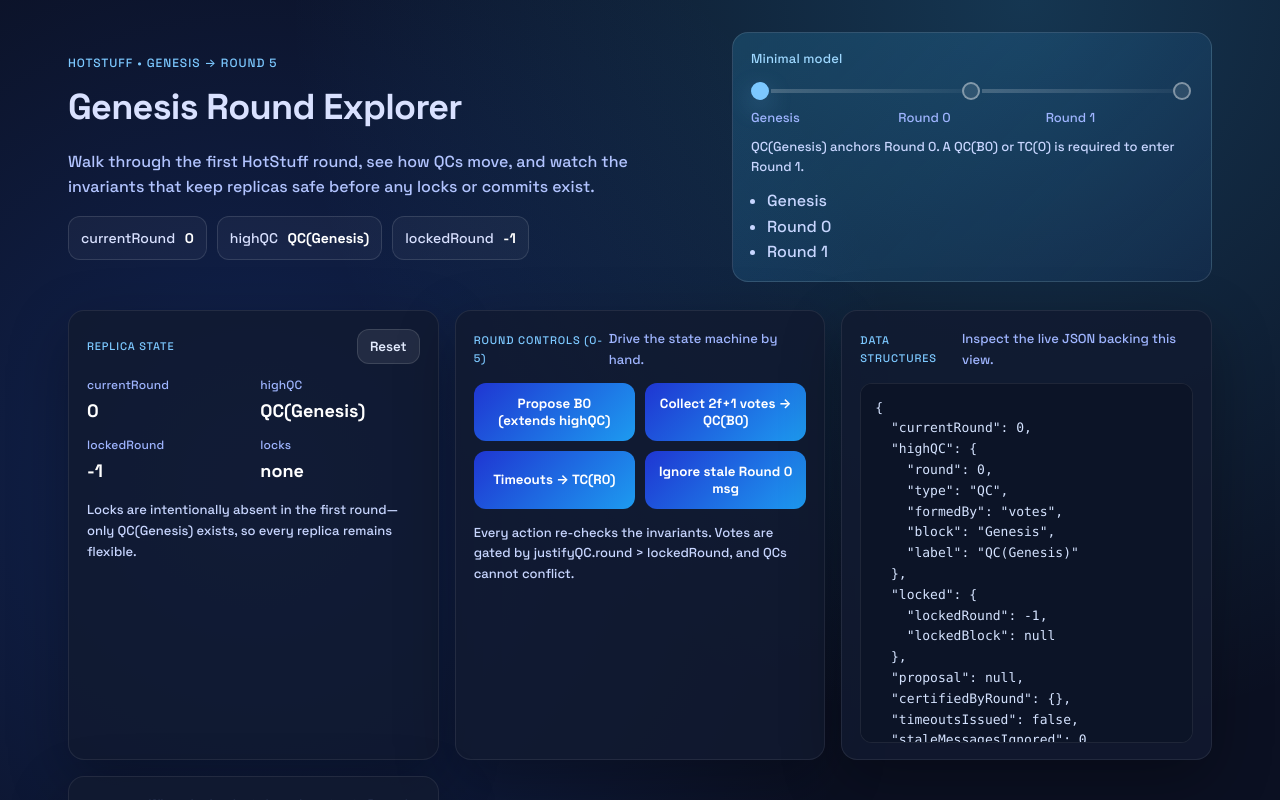
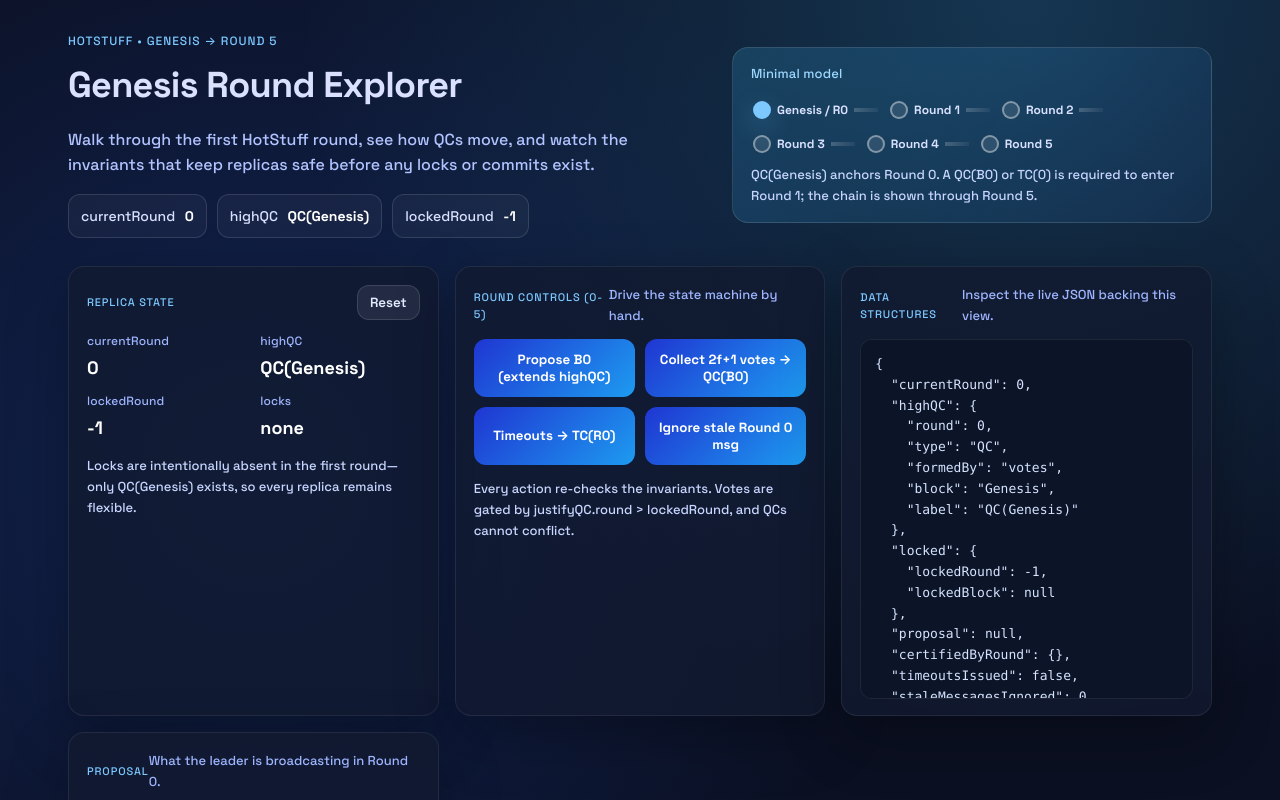
Before and after one commit to Nepalichhoro/big-hustler-crypto-hub, a React (Vite) app in the folder hotst/ui/: page / in a window 1280 px wide. Shown: the top 800 px of the page. Built offline with nearby package versions, Linux system fonts and the light colour scheme.

Commit message:
Replaced minimalistic 3 rounds by 5 rounds with modal details.

```diff
--- a/hotst/ui/src/App.css
+++ b/hotst/ui/src/App.css
@@ -67,10 +67,6 @@
 }
 
 .rail {
-  display: grid;
-  grid-template-columns: 20px 1fr 20px 1fr 20px;
-  align-items: center;
-  gap: 0;
   margin: 12px 0 8px;
 }
 
@@ -94,25 +90,40 @@
   box-shadow: 0 8px 24px rgba(124, 200, 255, 0.3);
 }
 
-.rail-captions {
-  display: grid;
-  grid-template-columns: repeat(3, 1fr);
-  font-size: 13px;
-  color: #9fb5ff;
-  gap: 0;
-}
-
 .rail-note {
   margin: 8px 0 0;
   font-size: 13px;
   color: #c8d6ff;
 }
 
-.mini-list {
-  margin: 10px 0 0;
-  padding-left: 16px;
-  color: #c8d6ff;
-  line-height: 1.6;
+.chain-compact {
+  display: flex;
+  align-items: center;
+  gap: 8px;
+  flex-wrap: wrap;
+}
+
+.rail-item {
+  display: flex;
+  align-items: center;
+  gap: 6px;
+  border: none;
+  background: transparent;
+  color: inherit;
+  padding: 4px 2px;
+  cursor: pointer;
+}
+
+.rail-line.short {
+  width: 24px;
+  height: 4px;
+  background: linear-gradient(90deg, rgba(255, 255, 255, 0.2), rgba(255, 255, 255, 0.05));
+}
+
+.rail-caption {
+  margin: 0;
+  font-size: 12px;
+  color: #d9e1ff;
 }
 
 .state-grid {
--- a/hotst/ui/src/App.tsx
+++ b/hotst/ui/src/App.tsx
@@ -509,27 +509,23 @@
         </div>
         <div className="stage-card">
           <p className="stage-label">Minimal model</p>
-          <div className="rail">
-            <div className="rail-dot active" />
-            <div className="rail-line" />
-            <div className={`rail-dot ${state.roundAdvanced ? 'active' : ''}`} />
-            <div className="rail-line" />
-            <div className={`rail-dot ${state.currentRound >= 1 ? 'active' : ''}`} />
-          </div>
-          <div className="rail-captions">
-            <span>Genesis</span>
-            <span>Round 0</span>
-            <span>Round 1</span>
+          <div className="rail chain-compact">
+            {[0, 1, 2, 3, 4, 5].map((r, idx) => (
+              <button
+                key={r}
+                className="rail-item"
+                onClick={() => setSelectedRound(r, true)}
+              >
+                <div className={`rail-dot ${state.currentRound >= r ? 'active' : ''}`} />
+                <p className="rail-caption">{r === 0 ? 'Genesis / R0' : `Round ${r}`}</p>
+                {idx < 5 && <div className="rail-line short" />}
+              </button>
+            ))}
           </div>
           <p className="rail-note">
             QC(Genesis) anchors Round 0. A QC(B0) or TC(0) is required to enter
-            Round 1.
+            Round 1; the chain is shown through Round 5.
           </p>
-          <ul className="mini-list">
-            <li>Genesis</li>
-            <li>Round 0</li>
-            <li>Round 1</li>
-          </ul>
         </div>
       </header>
 
```
